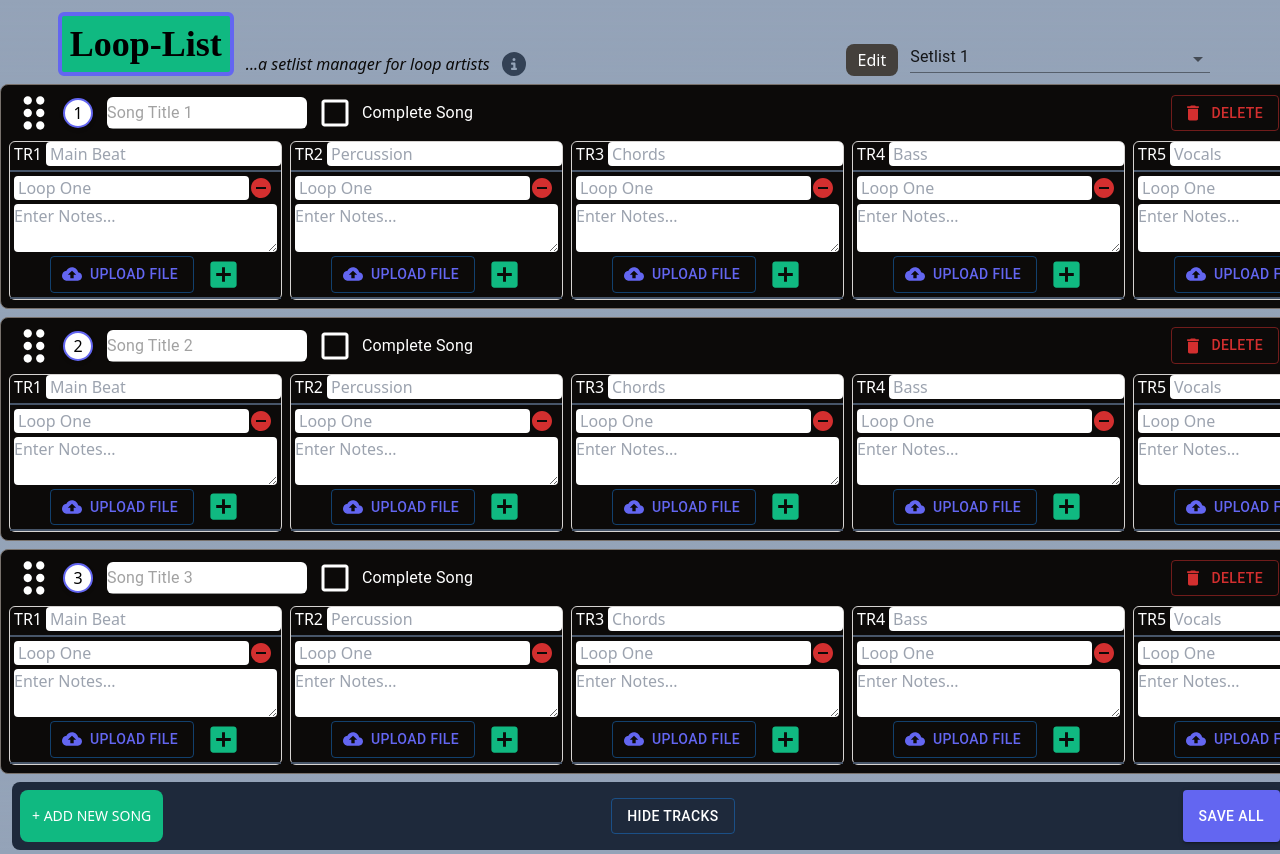
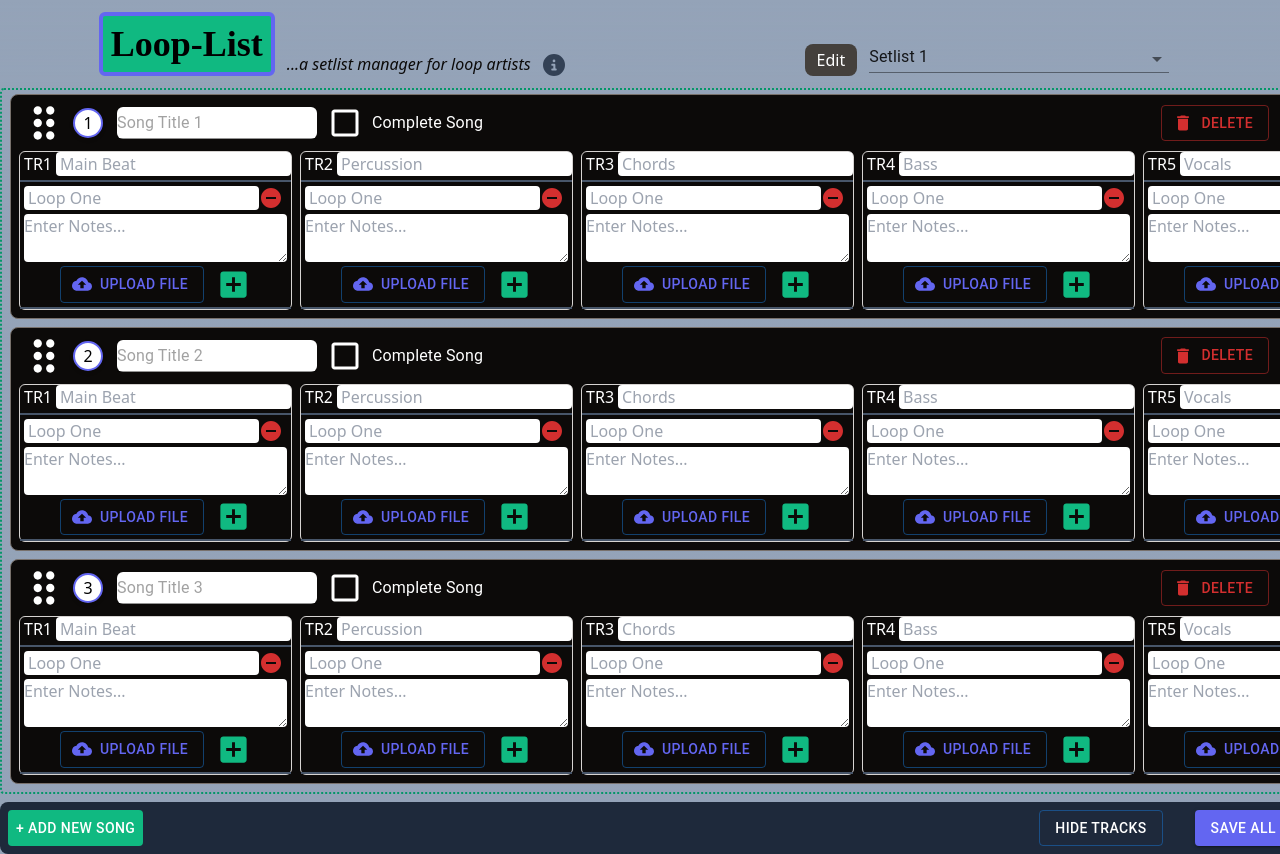
Before and after one commit to miwaro/loop-manager, a Next.js app: page / in a window 1280 px wide. Shown: the top 854 px of the page. Built offline with nearby package versions, Linux system fonts and the light colour scheme; a web font is replaced by a local one.

Commit message:
Create setlistActions component and update styles

```diff
--- a/src/app/globals.css
+++ b/src/app/globals.css
@@ -52,17 +52,17 @@ body {
 
 .icon_btn {
   cursor: pointer;
-  font-size: 24px;
+  font-size: 22px;
   @apply text-slate-700 dark:text-slate-200;
 }
 
 .icon_btn:hover {
   transition: color 0.3s ease-in;
-  @apply text-sky-400 dark:text-sky-300;
+  @apply text-emerald-400;
 }
 
 .closeIcon:hover {
-  fill: #ccc;
+  fill: #fff;
   transition: 0.3s;
 }
 
--- a/src/components/navbar.tsx
+++ b/src/components/navbar.tsx
@@ -14,7 +14,7 @@ const Navbar: React.FC<EditableDropdownProps> = ({
   setlistIndex,
 }) => {
   return (
-    <div className="flex justify-center gap-80 items-end mt-3 mb-1 mx-1">
+    <div className="flex justify-center gap-60 items-end mt-3 mb-1 mx-1">
       <div className="flex items-end">
         <h1 className="font-rock3d text-4xl p-2 font-semibold bg-emerald-500 rounded-md border-4 border-indigo-500">
           Loop-List
--- /dev/null
+++ b/src/components/setlistActions.tsx
@@ -0,0 +1,49 @@
+import { Button } from "@mui/material";
+import React from "react";
+
+interface SetlistActionsProps {
+  addNewSong: () => void;
+  showTracks: boolean;
+  setShowTracks: (show: boolean) => void;
+  saveToLocalStorage: () => void;
+}
+
+const SetlistActions: React.FC<SetlistActionsProps> = ({
+  addNewSong,
+  showTracks,
+  setShowTracks,
+  saveToLocalStorage,
+}) => {
+  return (
+    <div className="flex justify-between gap-60 bg-slate-800 rounded-lg p-2 font-medium max-w-[1300px] mx-auto mt-2">
+      <div>
+        <Button
+          style={{ backgroundColor: "#10B981", color: "#fff" }}
+          onClick={addNewSong}
+        >
+          + ADD NEW SONG
+        </Button>
+      </div>
+
+      <div className="flex gap-8">
+        <Button
+          style={{ color: "#fff" }}
+          variant="outlined"
+          onClick={() => setShowTracks(!showTracks)}
+        >
+          {showTracks ? "Hide Tracks" : "Show Tracks"}
+        </Button>
+
+        <Button
+          style={{ backgroundColor: "#6366F1" }}
+          variant="contained"
+          onClick={saveToLocalStorage}
+        >
+          SAVE ALL
+        </Button>
+      </div>
+    </div>
+  );
+};
+
+export default SetlistActions;
--- a/src/components/songList.tsx
+++ b/src/components/songList.tsx
@@ -5,7 +5,6 @@ import {
   Button,
   FormControlLabel,
   FormGroup,
-  IconButton,
   TextField,
   Tooltip,
 } from "@mui/material";
@@ -18,6 +17,7 @@ import Checkbox from "@mui/material/Checkbox";
 import DeleteIcon from "@mui/icons-material/Delete";
 import RemoveCircleIcon from "@mui/icons-material/RemoveCircle";
 import AddBoxIcon from "@mui/icons-material/AddBox";
+import SetlistActions from "./setlistActions";
 interface SonglistProps {
   setlistIndex: number;
 }
@@ -265,6 +265,7 @@ const SongList: React.FC<SonglistProps> = ({ setlistIndex }) => {
 
   return (
     <div className="max-w-[1300px] mx-auto">
+      <div className=" mt-2 border-dotted border-2 border-emerald-600 rounded px-2">
         {songs[setlistIndex] && (
           <Reorder.Group
             values={currentSetlist}
@@ -436,7 +437,10 @@ const SongList: React.FC<SonglistProps> = ({ setlistIndex }) => {
                               />
                               <Tooltip title="Add Loop">
                                 <AddBoxIcon
-                                style={{ color: "#10B981", cursor: "pointer" }}
+                                  style={{
+                                    color: "#10B981",
+                                    cursor: "pointer",
+                                  }}
                                   fontSize="large"
                                   onClick={handleAddLoop(track.id, index)}
                                 />
@@ -451,32 +455,13 @@ const SongList: React.FC<SonglistProps> = ({ setlistIndex }) => {
             ))}
           </Reorder.Group>
         )}
-      <div className="flex justify-between mx-3 bg-slate-800 rounded-lg p-2 font-medium ">
-        <button
-          className="focus:outline-none text-white px-3 rounded-lg text-sm bg-emerald-500 hover:bg-emerald-700 focus:ring-4 focus:ring-emerald-300"
-          onClick={addNewSong}
-        >
-          + ADD NEW SONG
-        </button>
-        <div className="flex gap-8">
-          <div className="rounded p-2 flex gap-3">
-            <Button
-              style={{ color: "#fff" }}
-              variant="outlined"
-              onClick={() => setShowTracks(!showTracks)}
-            >
-              {showTracks ? "Hide Tracks" : "Show Tracks"}
-            </Button>
       </div>
-        </div>
-        <Button
-          style={{ backgroundColor: "#6366F1" }}
-          variant="contained"
-          onClick={saveToLocalStorage}
-        >
-          SAVE ALL
-        </Button>
-      </div>
+      <SetlistActions
+        addNewSong={addNewSong}
+        showTracks={showTracks}
+        setShowTracks={setShowTracks}
+        saveToLocalStorage={saveToLocalStorage}
+      />
     </div>
   );
 };
--- a/src/modals/infoModal.tsx
+++ b/src/modals/infoModal.tsx
@@ -58,10 +58,19 @@ export default function InfoModal() {
             <motion.button
               className="p-3 rounded-lg border border-white"
               whileTap={{ scale: 0.92 }}
-              style={{ padding: "16px", display: "flex" }}
+              style={{
+                padding: "12px",
+                display: "flex",
+                backgroundColor: "#0284C7",
+              }}
             >
               <a
-                style={{ color: "#fff", fontWeight: "bold", display: "flex" }}
+                style={{
+                  color: "#fff",
+                  fontWeight: "bold",
+                  display: "flex",
+                  alignItems: "center",
+                }}
                 href="https://paypal.me/michaelrooze?locale.x=en_US"
                 target="_blank"
                 rel="noopener noreferrer"
@@ -71,16 +80,26 @@ export default function InfoModal() {
               </a>
             </motion.button>
           </p>
+          <hr className="mt-3" />
+
           <div style={{ margin: "16px", color: "#fff" }}>
             <p>
               The idea for this app came from my own need to organize my songs,
               but maybe even more importantly, to remember what the heck I did
-              in the first place! This app allows you to not only create notes
-              for each loop for each track for each song for multiple setlists,
-              but you can also upload documents like tablature, lyrics, or even
-              a video of yourself playing whatever instrument you play so you
-              will always have a reference of what you played. If you have
-              questions or suggestions for the app feel free to email me at{" "}
+              in the first place!
+            </p>
+            <br />
+            <p>
+              This app allows you to not only create notes for each loop for
+              each track for each song for multiple setlists, but you can also
+              upload documents like tablature, lyrics, or even a video of
+              yourself playing whatever instrument you play so you will always
+              have a reference of what you played.
+            </p>
+            <br />
+            <p className="text-sm">
+              If you have questions or suggestions for the app, feel free to
+              email me at{" "}
               <a className="underline" href="mailto:mikerooze12@gmail.com">
                 mikerooze12@gmail.com.
               </a>
```
Lines whose indentation alone changed are shown as unchanged.
